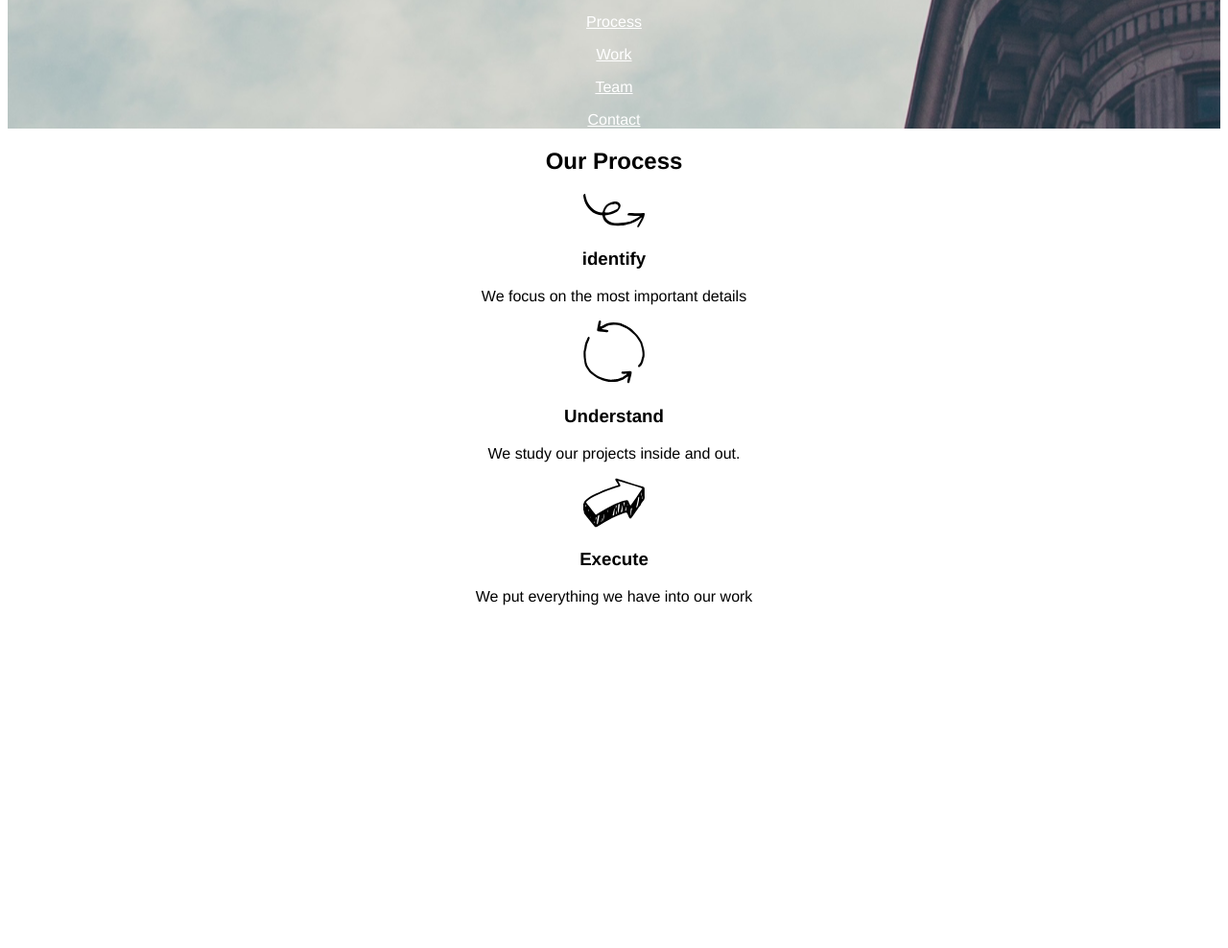
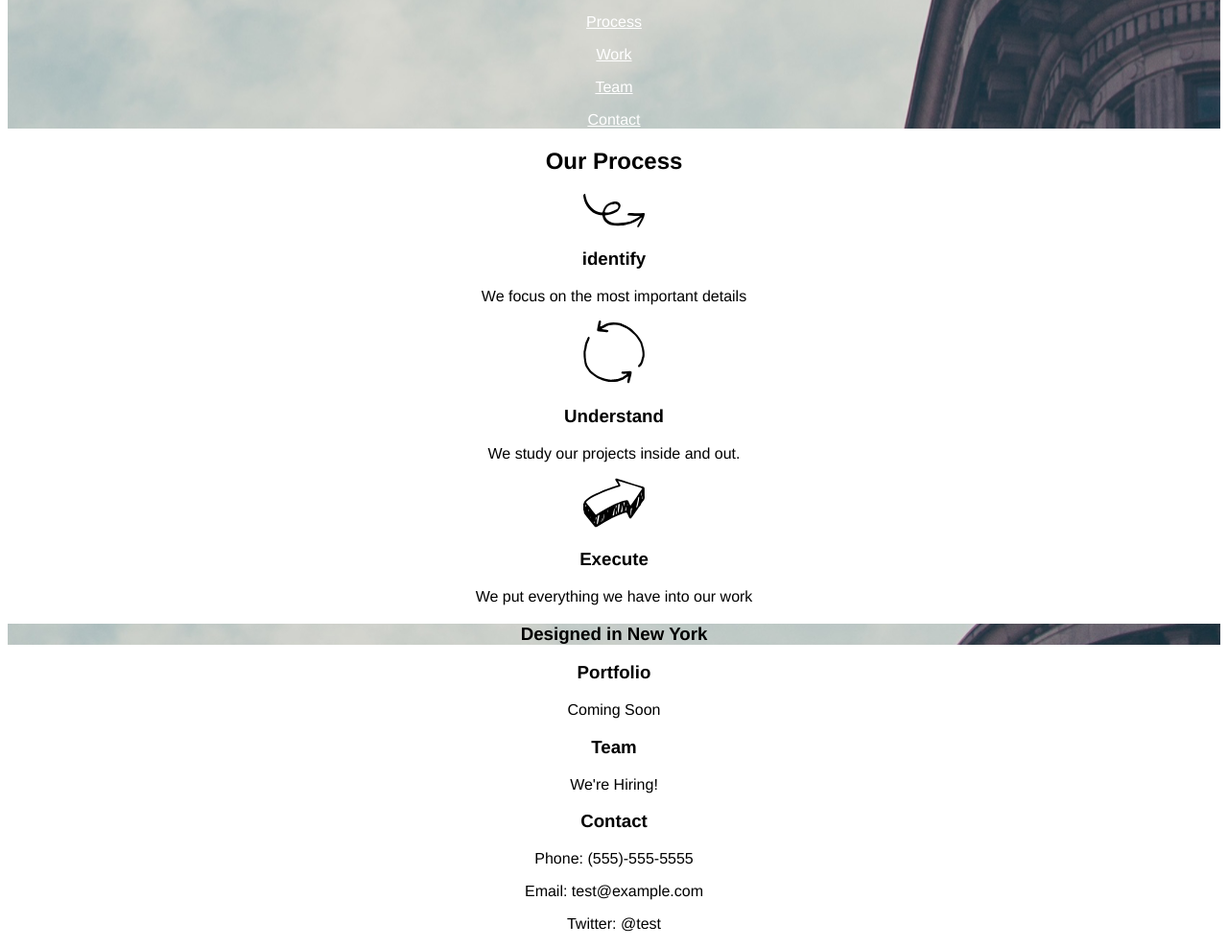
Before and after one commit to Mister-GuruMan/broadway, a plain HTML site: page index.html in a window 1280 px wide. Shown: the part 100-1088 px from the top of the page at 96% size. Before the commit the page ends 800 px from the top, so only its background shows below. Drawn offline with Linux system fonts and the light colour scheme.

Commit message:
Added remaining divs to index.html. Html structure/content complete

```diff
--- a/index.html
+++ b/index.html
@@ -6,7 +6,7 @@
     <title>Broadway Design</title>
   </head>
   <body>
-    <div id="home">
+    <div class="ny">
       <h1>Broadway Design</h1>
       <nav>
         <p><a href="#home">Home</a></p>
@@ -32,5 +32,24 @@
       <p>We put everything we have into our work</p>
     </div>
 
+    <h3 class="ny" id="designedny">Designed in New York</h3>
+
+    <div id="work">
+      <h3>Portfolio</h3>
+      <p>Coming Soon</p>
+    </div>
+
+    <div id="team">
+      <h3>Team</h3>
+      <p>We're Hiring!</p>
+    </div>
+
+    <div id="contact">
+      <h3>Contact</h3>
+      <p>Phone: (555)-555-5555</p>
+      <p>Email: test@example.com</p>
+      <p>Twitter: @test</p>
+    </div>
+
   </body>
 </html>
--- a/resources/css/style.css
+++ b/resources/css/style.css
@@ -8,6 +8,6 @@ nav a {
   color: White;
 }
 
-#home {
+.ny {
   background-image: url("../images/the-flatiron-building.png");
 }
```
